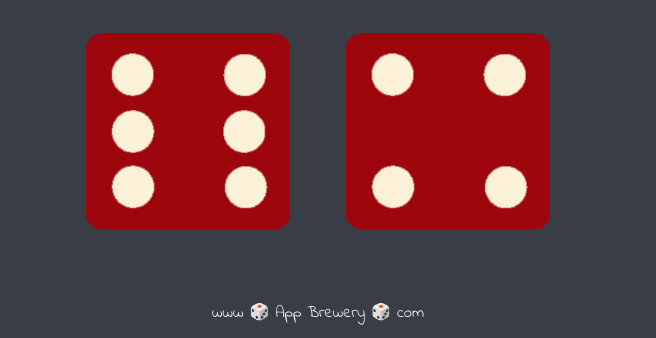
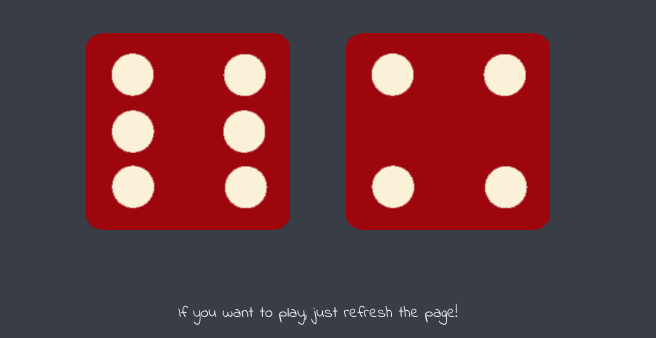
Before and after one commit to ForRoe/dice-game, a plain HTML site: page index.html in a window 1280 px wide. Shown: the part 462-800 px from the top of the page, without its empty margins (322-978 px from the left). Drawn offline with Linux system fonts and the light colour scheme.

Commit message:
Update index.html

```diff
--- a/index.html
+++ b/index.html
@@ -28,6 +28,6 @@
   </body>
 
   <footer>
-    www 🎲 App Brewery 🎲 com
+    If you want to play, just refresh the page!
   </footer>
 </html>
```
